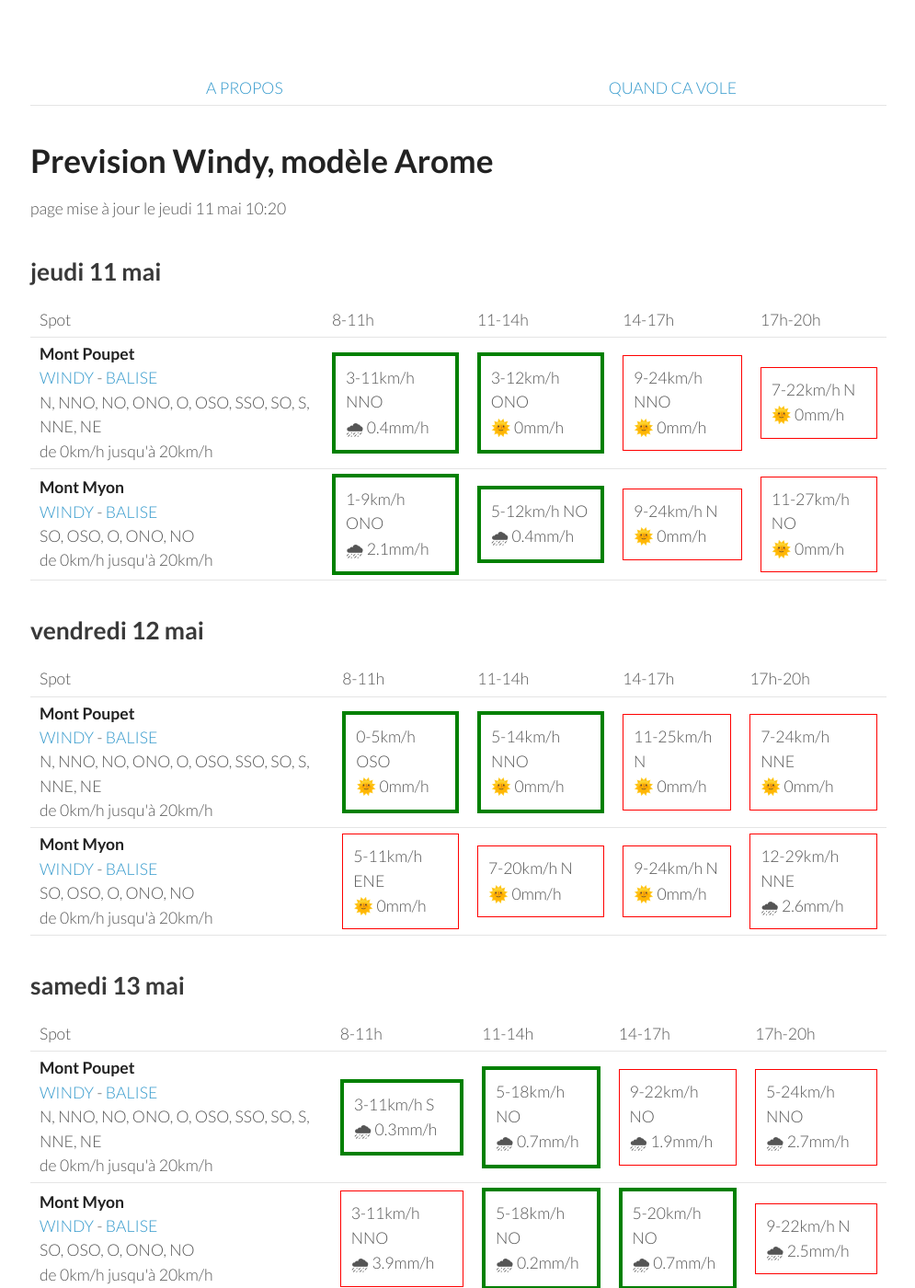
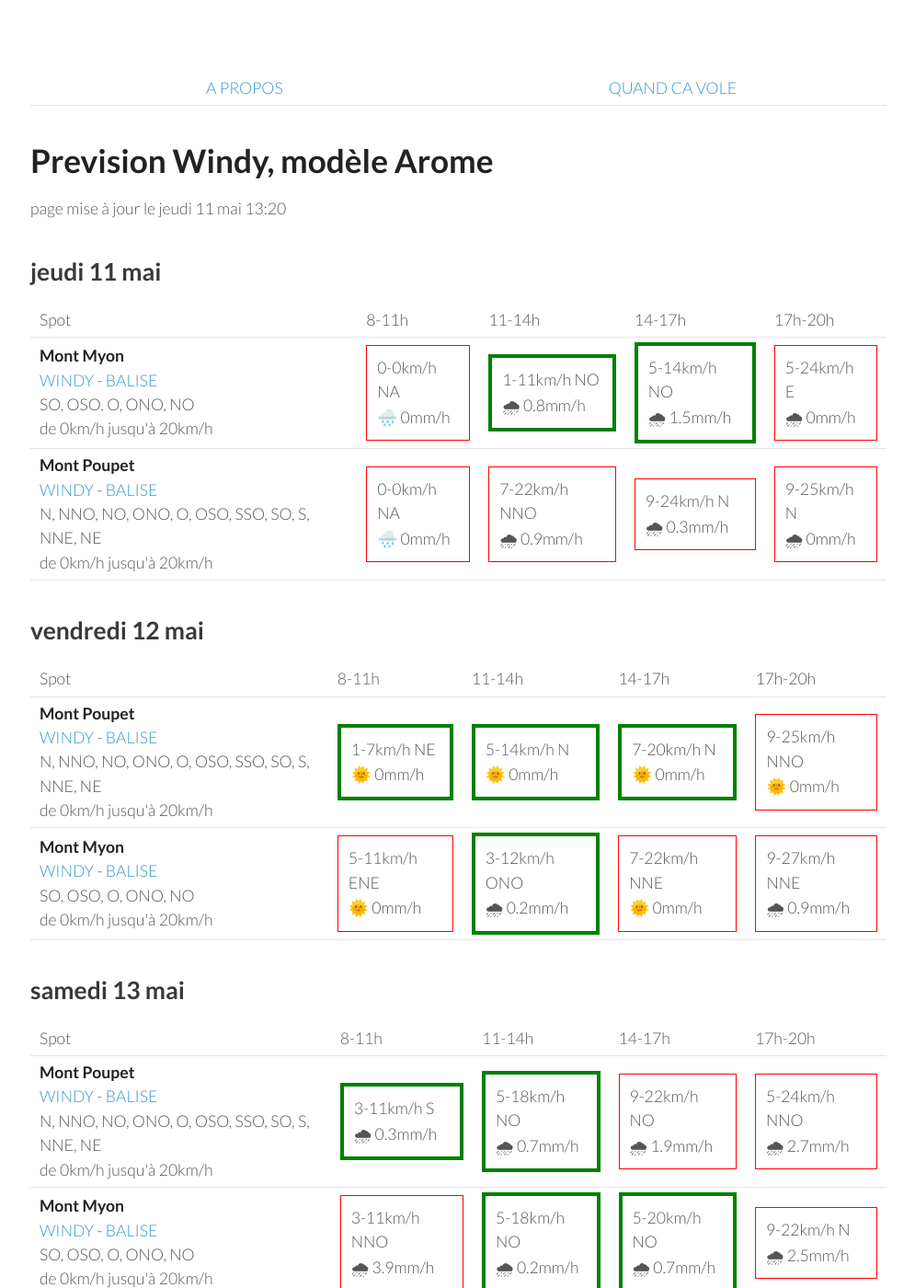
Before and after one commit to parapente-dans-le-nord/parapente-dans-le-nord.github.io, a Jekyll site: the page built from jura.markdown, in a window 1280 px wide and 1400 px high. Shown: the whole window at 92% size, without its empty margins (25-1020 px from the left). Built offline with Jekyll 4.4.1, drawn with Linux system fonts in a browser that asks for light colours.

Commit message:
update index.markdown

```diff
--- a/jura.markdown
+++ b/jura.markdown
@@ -7,7 +7,7 @@ title:  "Tous les spots"
 {: .links}
 
 # Prevision Windy, modèle Arome
-page mise à jour le jeudi 11 mai 10:20
+page mise à jour le jeudi 11 mai 13:20
 
 ## jeudi 11 mai
 
@@ -22,23 +22,21 @@ page mise à jour le jeudi 11 mai 10:20
       <td>17h-20h</td>
     </tr>
 <tr>
-        <td><strong>Mont Poupet</strong><br><a href="https://windy.com/46.970/5.876?46.541,5.876,8">WINDY</a> - <span class=""><a href="http://www.balisemeteo.com/balise.php?idBalise=92">BALISE</a> </span><br> <span class="vent-favorable">N, NNO, NO, ONO, O, OSO, SSO, SO, S, NNE, NE</span><br><span class="force-vent">de 0km/h jusqu'à 20km/h</span> </td>
+        <td><strong>Mont Myon</strong><br><a href="https://windy.com/46.331/5.397?45.898,5.394,8,m:eWoagj8">WINDY</a> - <span class=""><a href="http://www.balisemeteo.com/balise.php?idBalise=70">BALISE</a> </span><br> <span class="vent-favorable">SO, OSO, O, ONO, NO</span><br><span class="force-vent">de 0km/h jusqu'à 20km/h</span> </td>
 
-            <td><div class="flyable"><p>3-11km/h NNO</p><p>🌧 0.4mm/h</p></div></td>
-            <td><div class="flyable"><p>3-12km/h ONO</p><p>🌞 0mm/h</p></div></td>
-            <td><div class="not-flyable"><p>9-24km/h NNO</p><p>🌞 0mm/h</p></div></td>
-            <td><div class="not-flyable"><p>7-22km/h N</p><p>🌞 0mm/h</p></div></td>
-
+            <td><div class="not-flyable"><p>0-0km/h NA</p><p>🌧️ 0mm/h</p></div></td>
+            <td><div class="flyable"><p>1-11km/h NO</p><p>🌧 0.8mm/h</p></div></td>
+            <td><div class="flyable"><p>5-14km/h NO</p><p>🌧 1.5mm/h</p></div></td>
+            <td><div class="not-flyable"><p>5-24km/h E</p><p>🌧 0mm/h</p></div></td>
 
     </tr>
 <tr>
-        <td><strong>Mont Myon</strong><br><a href="https://windy.com/46.331/5.397?45.898,5.394,8,m:eWoagj8">WINDY</a> - <span class=""><a href="http://www.balisemeteo.com/balise.php?idBalise=70">BALISE</a> </span><br> <span class="vent-favorable">SO, OSO, O, ONO, NO</span><br><span class="force-vent">de 0km/h jusqu'à 20km/h</span> </td>
+        <td><strong>Mont Poupet</strong><br><a href="https://windy.com/46.970/5.876?46.541,5.876,8">WINDY</a> - <span class=""><a href="http://www.balisemeteo.com/balise.php?idBalise=92">BALISE</a> </span><br> <span class="vent-favorable">N, NNO, NO, ONO, O, OSO, SSO, SO, S, NNE, NE</span><br><span class="force-vent">de 0km/h jusqu'à 20km/h</span> </td>
 
-            <td><div class="flyable"><p>1-9km/h ONO</p><p>🌧 2.1mm/h</p></div></td>
-            <td><div class="flyable"><p>5-12km/h NO</p><p>🌧 0.4mm/h</p></div></td>
-            <td><div class="not-flyable"><p>9-24km/h N</p><p>🌞 0mm/h</p></div></td>
-            <td><div class="not-flyable"><p>11-27km/h NO</p><p>🌞 0mm/h</p></div></td>
-
+            <td><div class="not-flyable"><p>0-0km/h NA</p><p>🌧️ 0mm/h</p></div></td>
+            <td><div class="not-flyable"><p>7-22km/h NNO</p><p>🌧 0.9mm/h</p></div></td>
+            <td><div class="not-flyable"><p>9-24km/h N</p><p>🌧 0.3mm/h</p></div></td>
+            <td><div class="not-flyable"><p>9-25km/h N</p><p>🌧 0mm/h</p></div></td>
 
     </tr>
 
@@ -60,10 +58,10 @@ page mise à jour le jeudi 11 mai 10:20
 <tr>
         <td><strong>Mont Poupet</strong><br><a href="https://windy.com/46.970/5.876?46.541,5.876,8">WINDY</a> - <span class=""><a href="http://www.balisemeteo.com/balise.php?idBalise=92">BALISE</a> </span><br> <span class="vent-favorable">N, NNO, NO, ONO, O, OSO, SSO, SO, S, NNE, NE</span><br><span class="force-vent">de 0km/h jusqu'à 20km/h</span> </td>
 
-            <td><div class="flyable"><p>0-5km/h OSO</p><p>🌞 0mm/h</p></div></td>
-            <td><div class="flyable"><p>5-14km/h NNO</p><p>🌞 0mm/h</p></div></td>
-            <td><div class="not-flyable"><p>11-25km/h N</p><p>🌞 0mm/h</p></div></td>
-            <td><div class="not-flyable"><p>7-24km/h NNE</p><p>🌞 0mm/h</p></div></td>
+            <td><div class="flyable"><p>1-7km/h NE</p><p>🌞 0mm/h</p></div></td>
+            <td><div class="flyable"><p>5-14km/h N</p><p>🌞 0mm/h</p></div></td>
+            <td><div class="flyable"><p>7-20km/h N</p><p>🌞 0mm/h</p></div></td>
+            <td><div class="not-flyable"><p>9-25km/h NNO</p><p>🌞 0mm/h</p></div></td>
 
 
     </tr>
@@ -71,9 +69,9 @@ page mise à jour le jeudi 11 mai 10:20
         <td><strong>Mont Myon</strong><br><a href="https://windy.com/46.331/5.397?45.898,5.394,8,m:eWoagj8">WINDY</a> - <span class=""><a href="http://www.balisemeteo.com/balise.php?idBalise=70">BALISE</a> </span><br> <span class="vent-favorable">SO, OSO, O, ONO, NO</span><br><span class="force-vent">de 0km/h jusqu'à 20km/h</span> </td>
 
             <td><div class="not-flyable"><p>5-11km/h ENE</p><p>🌞 0mm/h</p></div></td>
-            <td><div class="not-flyable"><p>7-20km/h N</p><p>🌞 0mm/h</p></div></td>
-            <td><div class="not-flyable"><p>9-24km/h N</p><p>🌞 0mm/h</p></div></td>
-            <td><div class="not-flyable"><p>12-29km/h NNE</p><p>🌧 2.6mm/h</p></div></td>
+            <td><div class="flyable"><p>3-12km/h ONO</p><p>🌧 0.2mm/h</p></div></td>
+            <td><div class="not-flyable"><p>7-22km/h NNE</p><p>🌞 0mm/h</p></div></td>
+            <td><div class="not-flyable"><p>9-27km/h NNE</p><p>🌧 0.9mm/h</p></div></td>
 
 
     </tr>
```
